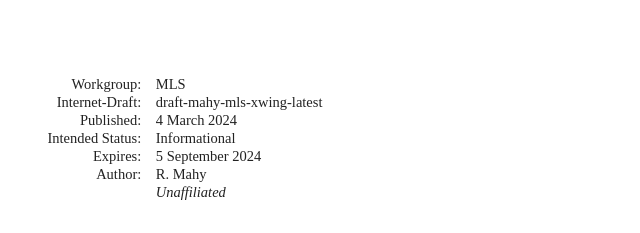
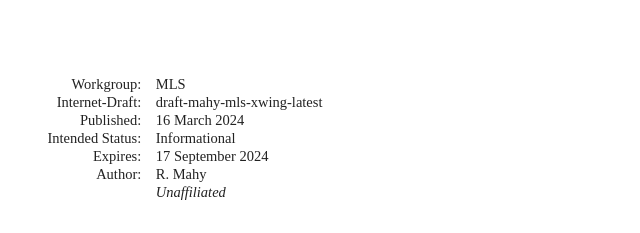
Before and after one commit to rohanmahy/mahy-mls-xwing, a plain HTML site: page draft-mahy-mls-xwing.html in a window 1280 px wide. Shown: the top 233 px of the page, 92-732 px from the left. Drawn offline with Linux system fonts and the light colour scheme; a web font is replaced by a local one.

Commit message:
Script updating gh-pages from 3e76903. [ci skip]

```diff
--- a/draft-mahy-mls-xwing.html
+++ b/draft-mahy-mls-xwing.html
@@ -1039,7 +1039,7 @@ svg :is([fill="white"], [fill^="#fff"]) {
 </tr></thead>
 <tfoot><tr>
 <td class="left">Mahy</td>
-<td class="center">Expires 5 September 2024</td>
+<td class="center">Expires 17 September 2024</td>
 <td class="right">[Page]</td>
 </tr></tfoot>
 </table>
@@ -1052,12 +1052,12 @@ svg :is([fill="white"], [fill^="#fff"]) {
 <dd class="internet-draft">draft-mahy-mls-xwing-latest</dd>
 <dt class="label-published">Published:</dt>
 <dd class="published">
-<time datetime="2024-03-04" class="published">4 March 2024</time>
+<time datetime="2024-03-16" class="published">16 March 2024</time>
     </dd>
 <dt class="label-intended-status">Intended Status:</dt>
 <dd class="intended-status">Informational</dd>
 <dt class="label-expires">Expires:</dt>
-<dd class="expires"><time datetime="2024-09-05">5 September 2024</time></dd>
+<dd class="expires"><time datetime="2024-09-17">17 September 2024</time></dd>
 <dt class="label-authors">Author:</dt>
 <dd class="authors">
 <div class="author">
@@ -1108,7 +1108,7 @@ Mechanism (KEM).<a href="#section-abstract-1" class="pilcrow">¶</a></p>
         time. It is inappropriate to use Internet-Drafts as reference
         material or to cite them other than as "work in progress."<a href="#section-boilerplate.1-3" class="pilcrow">¶</a></p>
 <p id="section-boilerplate.1-4">
-        This Internet-Draft will expire on 5 September 2024.<a href="#section-boilerplate.1-4" class="pilcrow">¶</a></p>
+        This Internet-Draft will expire on 17 September 2024.<a href="#section-boilerplate.1-4" class="pilcrow">¶</a></p>
 </section>
 </div>
 <div id="copyright">
```
Also changed, not shown: draft-mahy-mls-xwing.txt.
